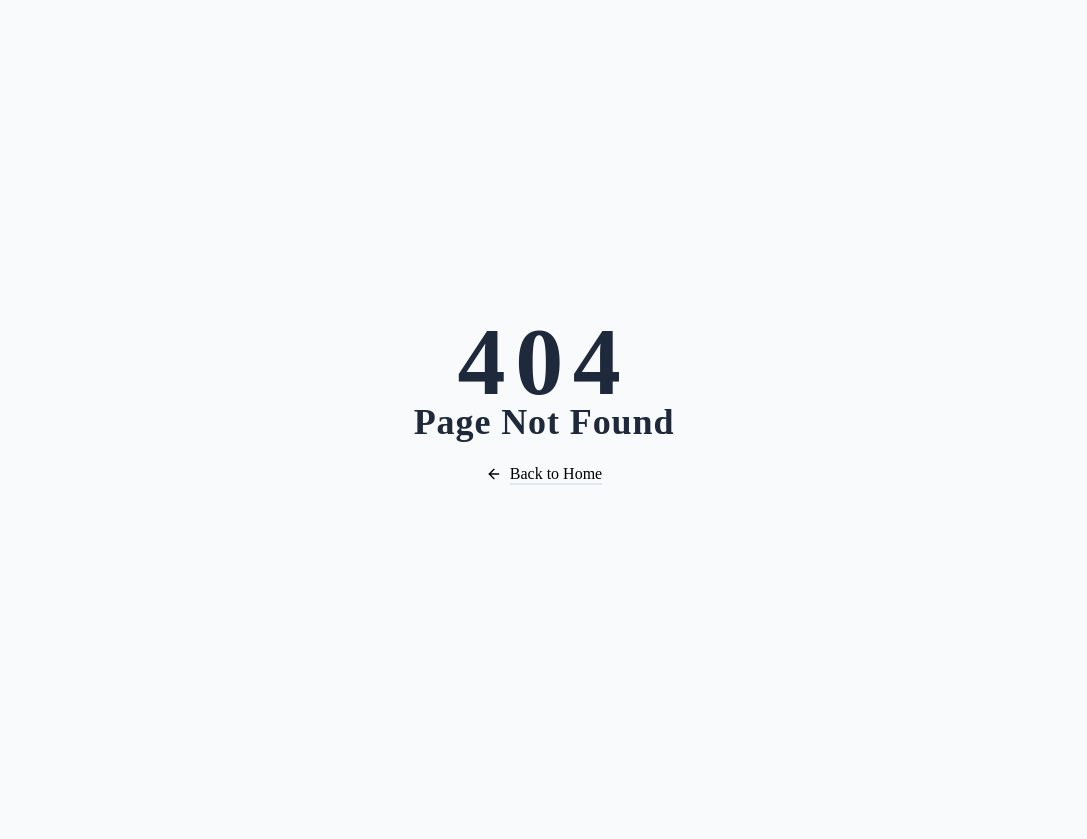
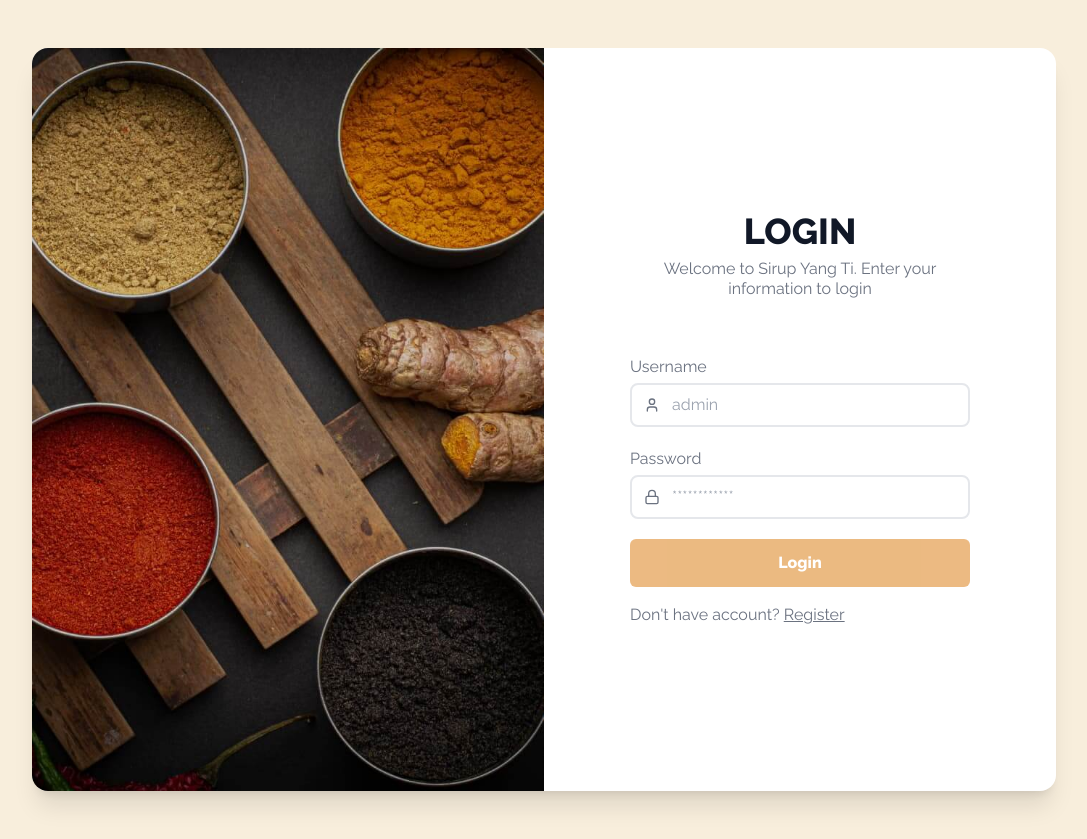
Before and after one commit to AminGangsarPangarso/FRONTEND, a React (Vite) app: page /login in a window 1280 px wide. Before the commit this address had no page. Shown: the whole page, without its empty margins (96-1183 px from the left). Before the commit the page ends 800 px from the top, so only its background shows below. Built offline with nearby package versions, Linux system fonts and the light colour scheme; no server answers; a web font is replaced by a local one.

Commit message:
feat: add login page

```diff
--- a/index.html
+++ b/index.html
@@ -9,7 +9,7 @@
     </style>
     <title>Sirup Yang Ti</title>
   </head>
-  <body class="antialiased font-dm-serif bg-slate-50">
+  <body class="antialiased font-dm-serif bg-[#f8eedc]">
     <div id="root"></div>
     <script type="module" src="/src/main.jsx"></script>
   </body>
--- /dev/null
+++ b/src/Layout/Auth/Layout.jsx
@@ -0,0 +1,24 @@
+import React from 'react'
+import { Outlet } from 'react-router-dom'
+import bgLogin from '@/assets/image/bg_login.jpg'
+
+function AuthLayout() {
+  return (
+    <div className='min-w-screen container flex h-full min-h-screen w-full items-center justify-center py-12'>
+      <div className='w-full max-w-5xl overflow-hidden rounded-2xl bg-white text-gray-500 shadow-xl'>
+        <div className='w-full md:flex'>
+          <div className='hidden w-1/2 md:block'>
+            <img
+              src={bgLogin}
+              alt='Background Login'
+              className='h-full w-auto bg-cover'
+            />
+          </div>
+          <Outlet />
+        </div>
+      </div>
+    </div>
+  )
+}
+
+export default AuthLayout
--- /dev/null
+++ b/src/Layout/Auth/index.js
@@ -0,0 +1,3 @@
+import AuthLayout from './Layout'
+
+export default AuthLayout
--- /dev/null
+++ b/src/Pages/Auth/Login.jsx
@@ -0,0 +1,105 @@
+import { Lock, User } from 'lucide-react'
+import { Link, useNavigate } from 'react-router-dom'
+import { useState } from 'react'
+import authServices from '@/services/auth.services'
+import { cn } from '@/utils/classes'
+import { toastApiError, toastApiSuccess } from '@/utils/toast'
+import useAuth from '@/store/auth'
+import { shallow } from 'zustand/shallow'
+
+function Login() {
+  const [form, setForm] = useState({
+    username: '',
+    password: '',
+  })
+
+  const isDisabled = form.username === '' || form.password === ''
+
+  const onChange = (e) => {
+    e.preventDefault()
+    setForm({ ...form, [e.target.name]: e.target.value })
+  }
+
+  const [login] = useAuth((state) => [state.login], shallow)
+  const navigate = useNavigate()
+
+  const onSubmit = async (e) => {
+    e.preventDefault()
+    await authServices
+      .login(form)
+      .then((res) => {
+        toastApiSuccess(res)
+        login(res?.data)
+        const timeout = setTimeout(() => {
+          navigate('/dashboard')
+          clearTimeout(timeout)
+        }, 1500)
+      })
+      .catch((err) => {
+        toastApiError(err)
+      })
+  }
+
+  return (
+    <div className='mx-auto flex w-full max-w-[420px] flex-col justify-center space-y-4 px-5 py-10 font-raleway md:w-1/2 md:px-10'>
+      <div className='mb-10 space-y-2 text-center'>
+        <h1 className='text-4xl font-bold text-gray-900'>LOGIN</h1>
+        <p className='leading-5'>
+          Welcome to Sirup Yang Ti. Enter your information to login
+        </p>
+      </div>
+      <form className='space-y-5' onSubmit={onSubmit}>
+        <div className='w-full space-y-1'>
+          <label htmlFor=''>Username</label>
+          <div className='flex'>
+            <div className='pointer-events-none z-10 flex w-10 items-center justify-center pl-1 text-center'>
+              <User className='h-4 w-4' />
+            </div>
+            <input
+              type='text'
+              className='-ml-10 w-full rounded-lg border-2 border-gray-200 py-2 pl-10 pr-3 outline-none focus:border-amber-500'
+              placeholder='admin'
+              name='username'
+              autoComplete='username'
+              onChange={onChange}
+            />
+          </div>
+        </div>
+        <div className='w-full space-y-1'>
+          <label htmlFor=''>Password</label>
+          <div className='flex'>
+            <div className='pointer-events-none z-10 flex w-10 items-center justify-center pl-1 text-center'>
+              <Lock className='h-4 w-4' />
+            </div>
+            <input
+              type='password'
+              className='-ml-10 w-full rounded-lg border-2 border-gray-200 py-2 pl-10 pr-3 outline-none focus:border-amber-500'
+              placeholder='************'
+              name='password'
+              autoComplete='current-password'
+              onChange={onChange}
+            />
+          </div>
+        </div>
+        <button
+          type='submit'
+          className={cn(
+            'mx-auto w-full rounded-md bg-amber-600 px-3 py-3 font-semibold text-white transition-colors duration-300 hover:bg-amber-700 focus:bg-amber-700',
+            isDisabled && 'cursor-not-allowed opacity-50'
+          )}
+          disabled={isDisabled}
+        >
+          Login
+        </button>
+      </form>
+      <span>
+        Don&#x27;t have account?{' '}
+        <Link to='/register' className='underline'>
+          Register
+        </Link>
+      </span>
+    </div>
+  )
+}
+
+export default Login
--- a/src/Pages/NotFound.jsx
+++ b/src/Pages/NotFound.jsx
@@ -5,12 +5,14 @@ function NotFound() {
   return (
     <div className='flex h-full min-h-screen w-full flex-col items-center justify-center gap-5'>
       <div className='-space-y-2 text-center font-semibold text-slate-800'>
-        <h1 className='text-8xl tracking-widest'>404</h1>
-        <h1 className='text-4xl tracking-wide'>Page Not Found</h1>
+        <h1 className='text-8xl tracking-widest text-amber-950'>404</h1>
+        <h1 className='text-4xl tracking-wide text-amber-600'>
+          Page Not Found
+        </h1>
       </div>
       <Link
         to='/'
-        className='flex items-center gap-2 text-base underline decoration-slate-200 decoration-2 underline-offset-4'
+        className='flex items-center gap-2 text-base underline decoration-amber-500 decoration-2 underline-offset-4'
       >
         <ArrowLeft className='h-4 w-4' />
         <span>Back to Home</span>
--- a/src/constants.js
+++ b/src/constants.js
@@ -2,10 +2,8 @@ const API_BASE_URL = import.meta.env.VITE_API_BASE_URL
 const IMAGE_BASE_URL = import.meta.env.VITE_IMAGE_BASE_URL
 
 const API_ENDPOINT = {
-  login: '/user/login',
-  product: '/products',
-  landing: '/landing',
-  user: '/user',
+  login: '/login',
+  register: '/register',
 }
 
 const LOCAL_STORAGE_KEY = {
--- a/src/main.jsx
+++ b/src/main.jsx
@@ -3,6 +3,7 @@ import ReactDOM from 'react-dom/client'
 import App from './App'
 
 import './assets/style/tailwind.css'
+import 'react-toastify/dist/ReactToastify.css'
 
 const root = document.getElementById('root')
 ReactDOM.createRoot(root).render(<App />)
--- a/src/services/auth.services.js
+++ b/src/services/auth.services.js
@@ -2,25 +2,25 @@ import axios from '@/libs/axios'
 import { API_ENDPOINT } from '@/constants'
 
 const authServices = {
-  login: ({ email, password }) => {
+  login: ({ username, password }) => {
     return new Promise((resolve, reject) => {
       axios
         .post(API_ENDPOINT.login, {
-          user_name: email,
+          username,
           password,
         })
         .then((res) => resolve(res.data))
         .catch((err) => reject(err))
     })
   },
-  register: ({ email, username, password, phoneNnumber }) => {
+  register: ({ email, username, password, phoneNumber }) => {
     return new Promise((resolve, reject) => {
       axios
-        .post(API_ENDPOINT.logincostumers, {
+        .post(API_ENDPOINT.register, {
           username,
           password,
           email,
-          phone_number: phoneNnumber,
+          phone_number: phoneNumber,
         })
         .then((res) => resolve(res.data))
         .catch((err) => reject(err))
--- /dev/null
+++ b/src/utils/toast.js
@@ -0,0 +1,57 @@
+import { toast } from 'react-toastify'
+
+const defaultStyleToast = {
+  position: 'top-right',
+  autoClose: 1500,
+  hideProgressBar: false,
+  closeOnClick: true,
+  draggable: true,
+}
+
+const toastSuccess = (message, options = {}) => {
+  toast.success(message, {
+    ...defaultStyleToast,
+    ...options,
+  })
+}
+
+const toastError = (message, options = {}) => {
+  toast.error(message, {
+    ...defaultStyleToast,
+    ...options,
+  })
+}
+
+const toastInfo = (message, options = {}) => {
+  toast.info(message, {
+    ...defaultStyleToast,
+    ...options,
+  })
+}
+
+const toastWarn = (message, options = {}) => {
+  toast.warn(message, {
+    ...defaultStyleToast,
+    ...options,
+  })
+}
+
+const toastApiSuccess = (res, options = {}) => {
+  toastSuccess(res?.data?.message || res?.message || 'Success', options)
+}
+
+const toastApiError = (err, options = {}) => {
+  toastError(
+    err?.response?.data?.message || err?.message || 'Something when wrong',
+    options
+  )
+}
+
+export {
+  toastSuccess,
+  toastError,
+  toastInfo,
+  toastWarn,
+  toastApiSuccess,
+  toastApiError,
+}
```
Also changed, not shown: src/routes.jsx (+12 -0 lines).
